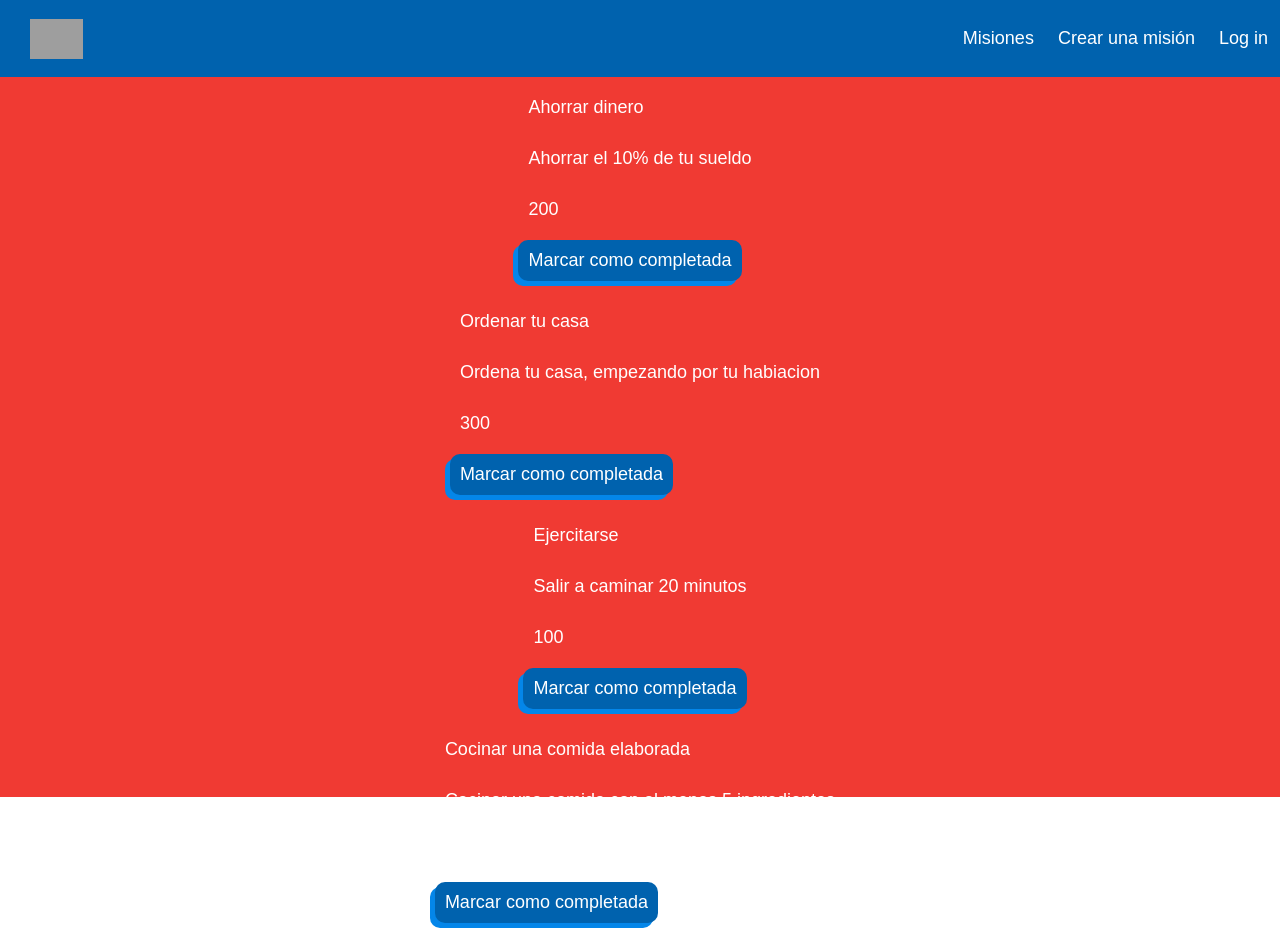
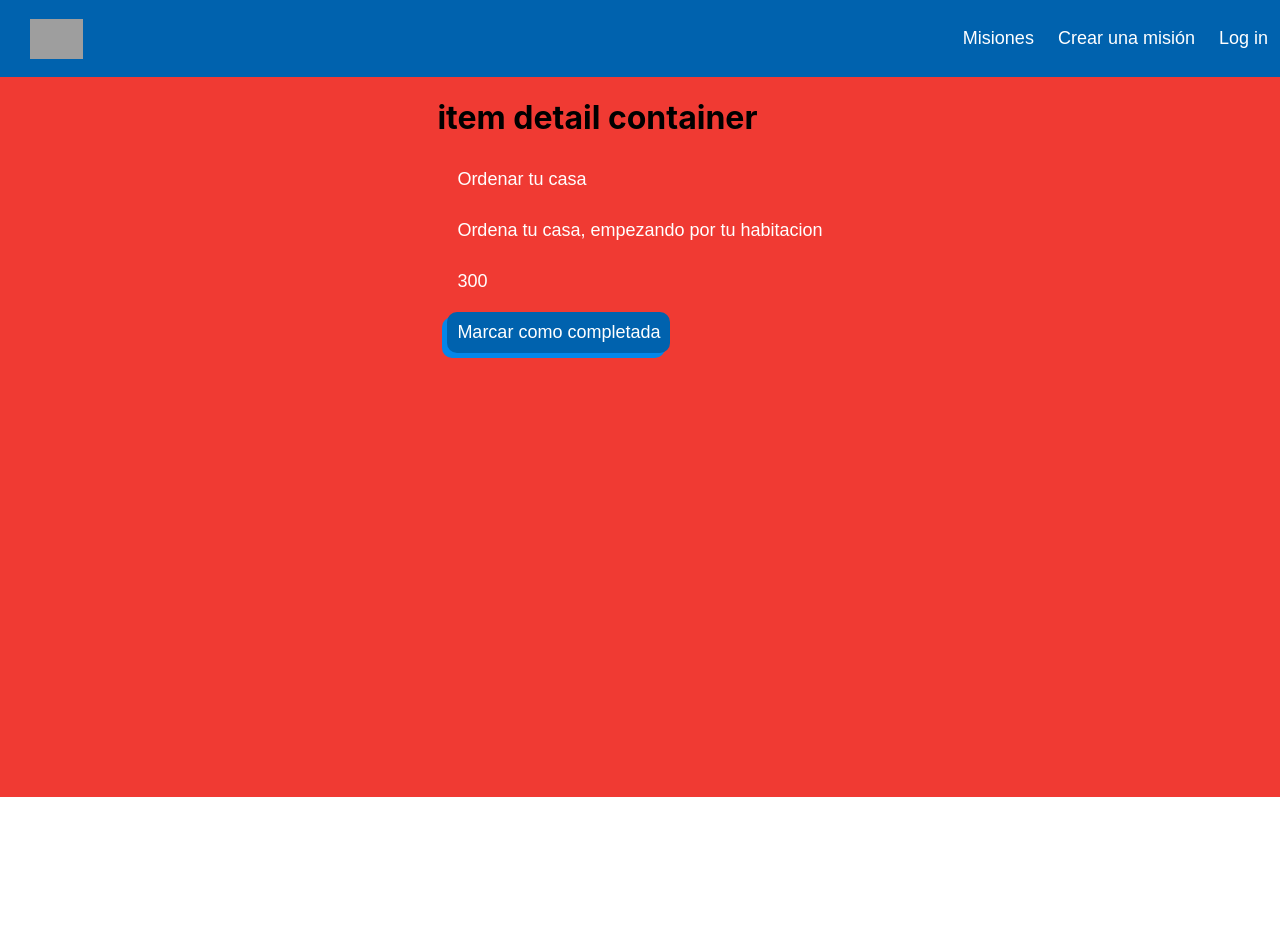
Before and after one commit to mairomano2/Platinados-React.js, a React (Create React App) app: page / in a window 1280 px wide. After the commit the page ends 800 px from the top, so only its background shows below. Built offline with nearby package versions, Linux system fonts and the light colour scheme; grey boxes are pictures that could not be loaded; a web font is replaced by a local one.

Commit message:
CLASE 7: tomar un solo producto de la api simulada segun su id. correccion del navbar e itemlist

```diff
--- a/src/components/Boton/Boton.jsx
+++ b/src/components/Boton/Boton.jsx
@@ -5,5 +5,3 @@ export const Boton = ({texto}) => {
     <button className="botonPersonalizado parrafos">{texto}</button>
   )
 }
-
-export default Boton
--- /dev/null
+++ b/src/components/ItemDetailcontainer/ItemDetailContainer.jsx
@@ -0,0 +1,29 @@
+import { useEffect, useState } from "react"
+import { ItemDetail } from "./itemDetail"
+import { misiones } from "./misiones"
+
+const getMisiones = () => new Promise((res, rej) => {
+  setTimeout(() => {
+    res(misiones)
+  }, 2000);
+})
+
+export const ItemList = () => {
+  const [cargando, setCargando] = useState(true)
+  const [mision, setMision] = useState(null)
+
+  useEffect(() => {
+
+    getMisiones()
+      .then(res => { setMision(res.find(mision => mision.id === 2)) })
+      .catch(error => console.error(error))
+      .finally(() => { setCargando(false) })
+  }, [])
+
+  return (
+    <div>
+      <h1>item detail container</h1>
+      {cargando ? <h1>Cargando...</h1> : <ItemDetail mision={mision} key={mision.id}/>}
+    </div>
+  )
+}
--- /dev/null
+++ b/src/components/ItemDetailcontainer/itemDetail.jsx
@@ -0,0 +1,12 @@
+import {Boton} from "../Boton/Boton"
+
+export const ItemDetail = ({mision}) => {
+  return (
+    <div>
+      <p className="parrafos">{mision.titulo}</p>
+      <p className="parrafos">{mision.descripcion}</p>
+      <p className="parrafos">{mision.puntaje}</p>
+      <Boton texto="Marcar como completada" />
+    </div>
+  )
+}
--- /dev/null
+++ b/src/components/ItemDetailcontainer/misiones.js
@@ -0,0 +1,6 @@
+export const misiones = [
+  { "id": 1, "titulo": "Ahorrar dinero", "descripcion": "Ahorrar el 10% de tu sueldo", "puntaje": 200},
+  { "id": 2, "titulo": "Ordenar tu casa" , "descripcion": "Ordena tu casa, empezando por tu habitacion" , "puntaje": 300},
+  { "id": 3, "titulo": "Ejercitarse", "descripcion": "Salir a caminar 20 minutos", "puntaje": 100},
+  { "id": 4, "titulo": "Cocinar una comida elaborada", "descripcion": "Cocinar una comida con al menos 5 ingredientes", "puntaje": 100}
+]
--- a/src/components/ItemList/ApiSimulada.jsx
+++ b/src/components/ItemList/ApiSimulada.jsx
@@ -11,10 +11,6 @@ export const promesa = new Promise( (res, rej) => {
       setTimeout(() => {
         res(misiones)
       }, 2000);
-    }else{
-      setTimeout(() => {
-        rej("error")
-      }, 2000);
     }
   })
 
--- a/src/components/ItemList/ItemList.jsx
+++ b/src/components/ItemList/ItemList.jsx
@@ -1,10 +1,8 @@
 import {Items} from "./Items"
-import promesa from "./ApiSimulada"
-
 
 export const ItemList = ({misiones}) => {
   return (
-      misiones.map(mision => <Items mision={mision} />
+      misiones.map(mision => <Items mision={mision} key={mision.id}/>
       )
   )
 }
--- a/src/components/Landing.jsx
+++ b/src/components/Landing.jsx
@@ -1,37 +1,11 @@
-import { useState, useEffect } from "react"
-// import sega from "../imagenes/sega.png"
-// import {Boton} from "./Boton/Boton"
-// import {Formulario} from "./Formulario/Formulario"
-import {promesa} from "./ItemList/ApiSimulada"
-import ItemList from "./ItemList/ItemList"
+import {ItemList} from "./ItemDetailcontainer/ItemDetailContainer"
 import "./landing.css"
 
-
 function Landing(){
-  const [mision, setMisiones] = useState([])
-  const [cargando, setCargando] = useState(true)
-
-  useEffect( () => {
-    promesa
-    .then(res => { setMisiones(res) })
-    .catch(error => console.log(error))
-    .finally( () => {setCargando(false)} )
-  },[])
-
-  console.log(mision)
 
   return (
     <div className="hero">
-      {cargando ? <h1>Cargando...</h1> : <ItemList misiones={mision}/>}
-      {/* <img src={sega} className="heroImg" alt="joystick del sega" />
-      <h1 className="titulo">Bienvenidxs a platinados</h1>
-      <p className="subtitulos">Comenza a mejorar tu vida</p>
-      <div className="contenedorBotones">
-        <Boton className="parrafos" texto="Empezar" />
-        <Boton className="parrafos" texto="Como jugar" />
-      </div>
-      <h2  className="titulo">Registrate</h2>
-      < Formulario tituloForm="ingresa tus datos" input1="usuario" placeholder1="Ingrese su usuario" input2="mail" placeholder2="Ingrese su mail" input3="contraseña" placeholder3="ingrese su contraseña"/> */}
+      <ItemList />
     </div>
   )
 }
--- a/src/components/NavBar/NavBar.css
+++ b/src/components/NavBar/NavBar.css
@@ -76,4 +76,4 @@ li:hover {
 li a {
   color: white;
 }
-/*# sourceMappingURL=navBar.css.map */
+/*# sourceMappingURL=NavBar.css.map */
--- a/src/components/NavBar/NavBar.jsx
+++ b/src/components/NavBar/NavBar.jsx
@@ -1,4 +1,4 @@
-import './navBar.css'
+import "./NavBar.css"
 
 export const NavBar = () => {
   return (
```
Also changed, not shown: 2 other files (tests, documents, lock files or other folders).
